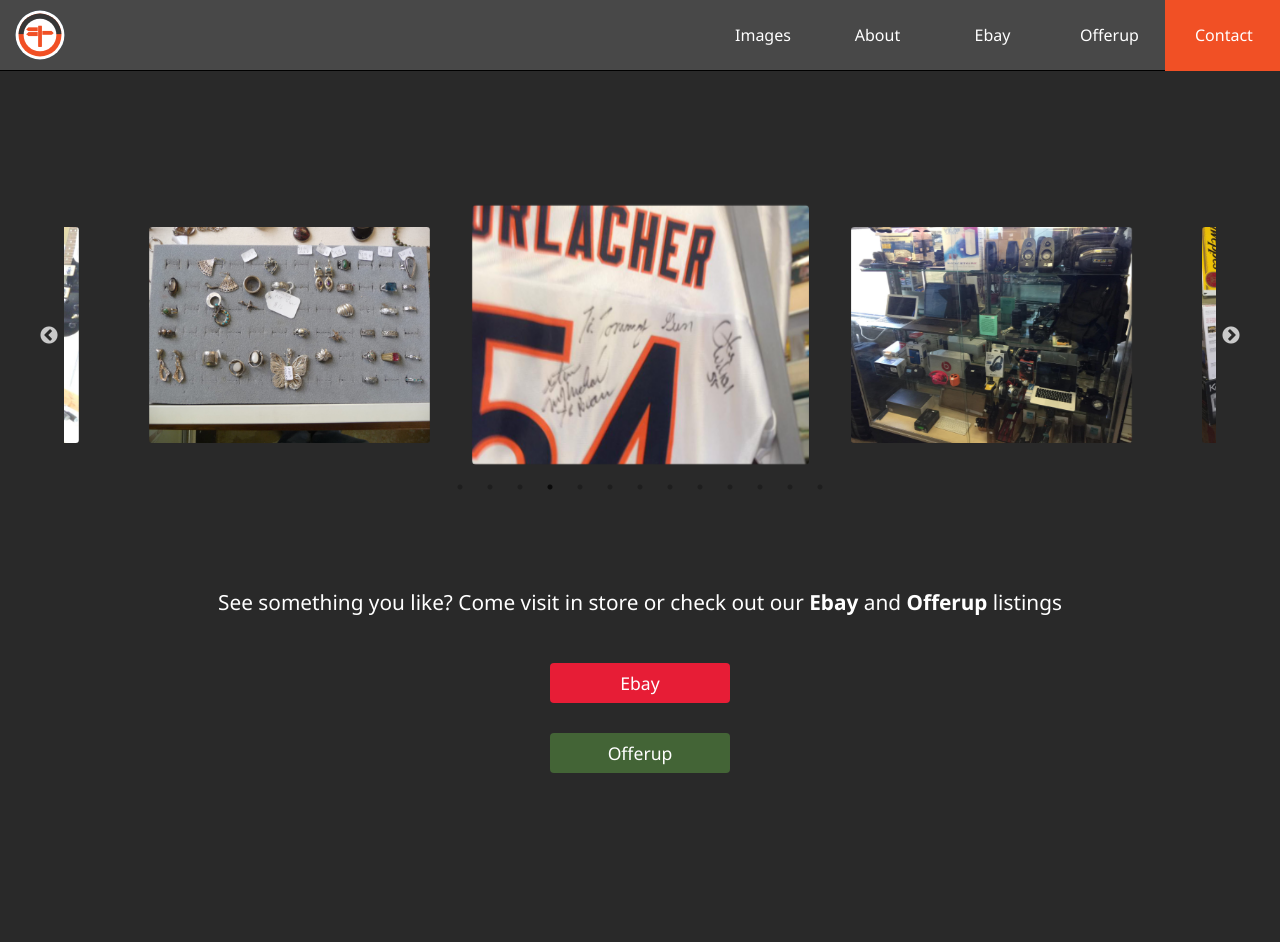
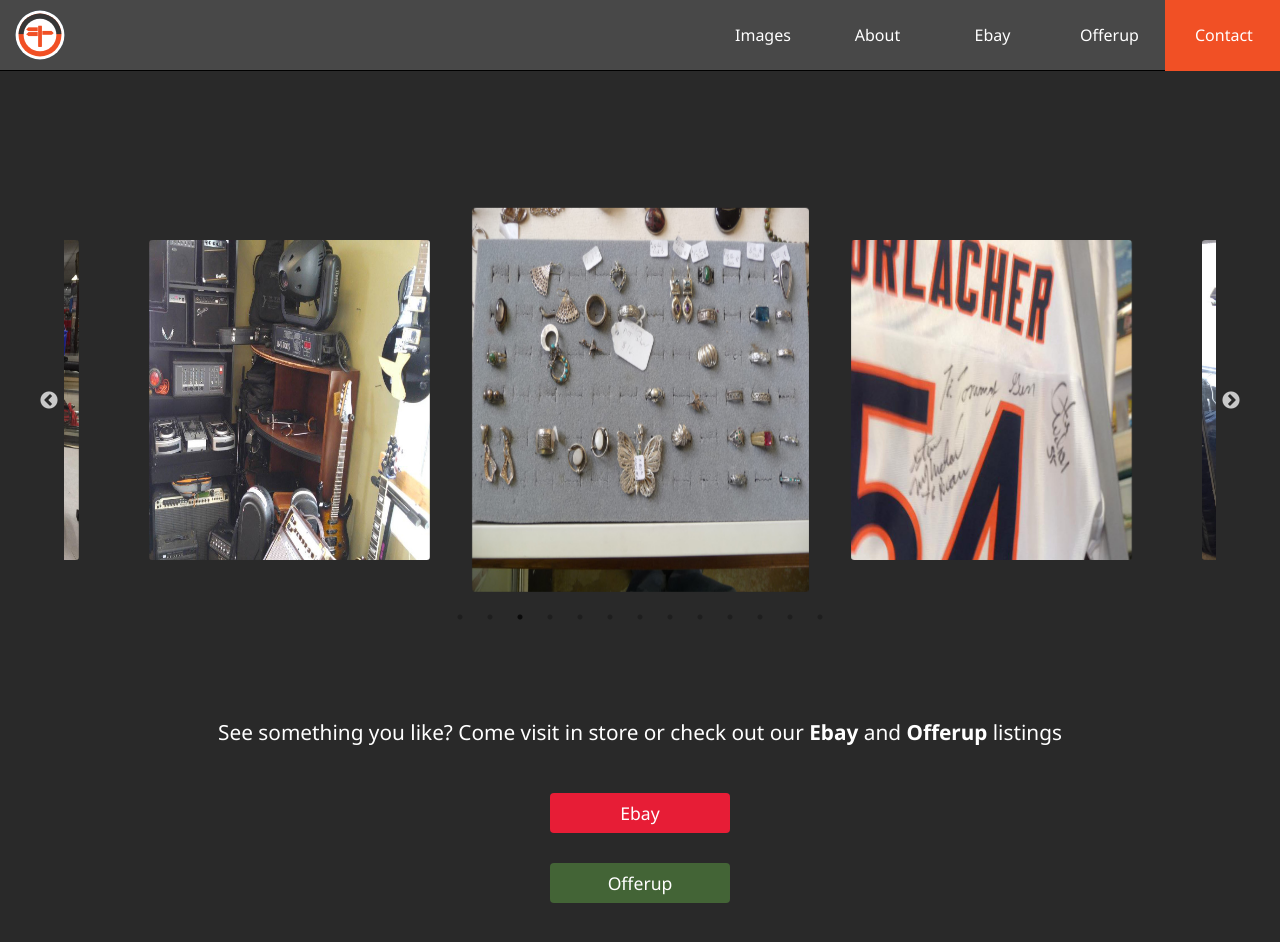
Before and after one commit to SPDUK/tradingpost, a React (Create React App) app: page /#/album in a window 1280 px wide. Shown: the top 942 px of the page. Built offline with nearby package versions, Linux system fonts and the light colour scheme.

Commit message:
fixed image carousel

```diff
--- a/src/pages/album/album.css
+++ b/src/pages/album/album.css
@@ -52,27 +52,25 @@
         padding-top: 200px; } }
     .album-container-images img {
       cursor: pointer;
+      width: 100%;
       transition: 0.3s ease-in;
-      height: 270px !important;
-      max-height: 270px !important;
-      width: 100%;
+      height: 270px;
       border-radius: 4px; }
       @media (min-width: 600px) {
         .album-container-images img {
-          height: 400px; } }
+          height: 400px !important; } }
       @media (min-width: 900px) {
         .album-container-images img {
-          height: 500px; } }
+          height: 500px !important; } }
       @media (min-width: 992px) {
         .album-container-images img {
           transform: scale(0.8);
           height: 500px;
-          max-height: 500px;
-          width: 100%; } }
+          max-height: 500px; } }
       @media (min-width: 1200px) {
         .album-container-images img {
-          max-height: 350px;
-          height: 350px; } }
+          max-height: 400px;
+          height: 400px; } }
       @media (min-width: 2000px) {
         .album-container-images img {
           max-height: 500px;
--- a/src/pages/album/album.jsx
+++ b/src/pages/album/album.jsx
@@ -43,7 +43,7 @@
     centerMode: true,
     initialSlide: 2,
     infinite: true,
-    autoplay: true,
+    autoplay: false,
     focusOnSelect: true,
     speed: 400,
     autoplayspeed: 3500,
--- a/src/pages/album/album.scss
+++ b/src/pages/album/album.scss
@@ -68,26 +68,24 @@
     &-images {
       img {
         cursor: pointer;
+        width: 100%;
         transition: 0.3s ease-in;
         height: 270px;
-        max-height: 270px;
-        width: 100%;
         border-radius: 4px;
         @media (min-width: 600px) {
-          height: 400px;
+          height: 400px !important;
         }
         @media (min-width: 900px) {
-          height: 500px;
+          height: 500px !important;
         }
         @include breakpoint(md) {
           transform: scale(0.8);
           height: 500px;
           max-height: 500px;
-          width: 100%;
         }
         @include breakpoint(lg) {
-          max-height: 350px;
-          height: 350px;
+          max-height: 400px;
+          height: 400px;
         }
         @media (min-width: 2000px) {
           max-height: 500px;
```
